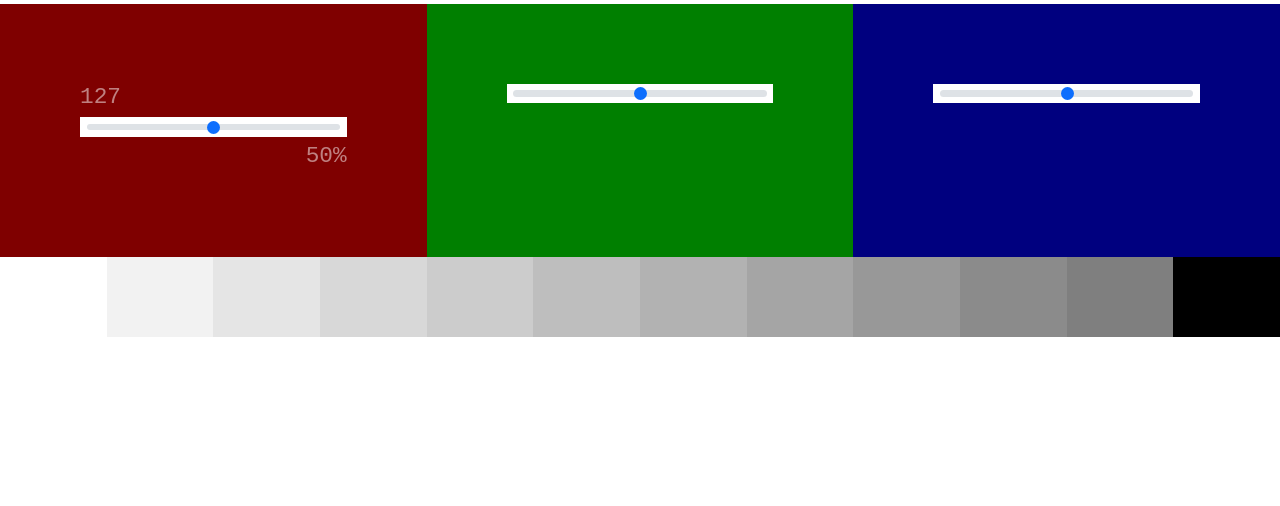
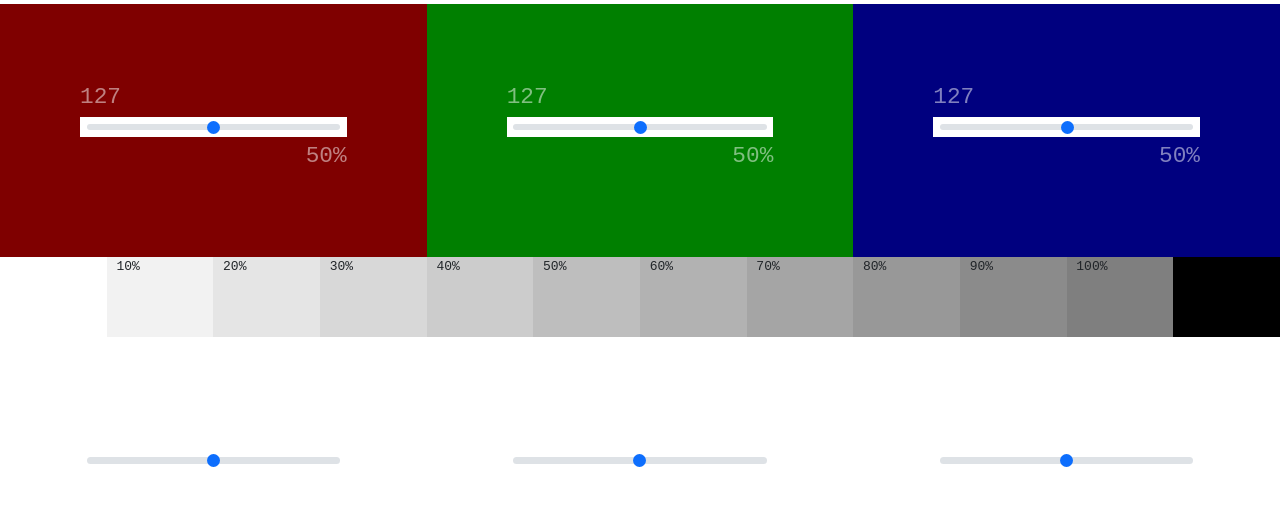
Before and after one commit to kratuvwxyz/colorPicker, a plain HTML site: page index.html in a window 1280 px wide. Shown: the part 42-548 px from the top of the page. Drawn offline with Linux system fonts and the light colour scheme.

Commit message:
general update on green and blue, hue, saturation and lighness part added

```diff
--- a/assets/js/script.js
+++ b/assets/js/script.js
@@ -12,10 +12,14 @@ $(document).on('input', '.red-range', function () {
 });
 $(document).on('input', '.green-range', function () {
 	greenRange = $(this).val();
+	$(".greenNumber").text(greenRange);
+	$(".greenPercent").text(Math.floor(greenRange*100/255));
 	bColor();
 });
 $(document).on('input', '.blue-range', function () {
 	blueRange = $(this).val();
+	$(".blueNumber").text(blueRange);
+	$(".bluePercent").text(Math.floor(blueRange*100/255));
 	bColor();
 });
 
@@ -40,16 +44,16 @@ const gradientColor = (r,g,b) => {
 	$('.color1').css('background-color', `rgb(${redRange},0,0)`);
 	$('.color2').css('background-color', `rgb(0,${greenRange},0)`);
 	$('.color3').css('background-color', `rgb(0,0,${blueRange})`);
-	$('.color-2').css('background-color', `rgba(${r},${g},${b},0.1)`);
-	$('.color-3').css('background-color', `rgba(${r},${g},${b},0.2)`);
-	$('.color-4').css('background-color', `rgba(${r},${g},${b},0.3)`);
-	$('.color-5').css('background-color', `rgba(${r},${g},${b},0.4)`);
-	$('.color-6').css('background-color', `rgba(${r},${g},${b},0.5)`);
-	$('.color-7').css('background-color', `rgba(${r},${g},${b},0.6)`);
-	$('.color-8').css('background-color', `rgba(${r},${g},${b},0.7)`);
-	$('.color-9').css('background-color', `rgba(${r},${g},${b},0.8)`);
-	$('.color-10').css('background-color', `rgba(${r},${g},${b},0.9)`);
-	$('.color-11').css('background-color', `rgba(${r},${g},${b},1)`);
+	$('.color-2').css('background-color', `rgba(${r},${g},${b},0.1)`).text("10%");
+	$('.color-3').css('background-color', `rgba(${r},${g},${b},0.2)`).text("20%");
+	$('.color-4').css('background-color', `rgba(${r},${g},${b},0.3)`).text("30%");
+	$('.color-5').css('background-color', `rgba(${r},${g},${b},0.4)`).text("40%");
+	$('.color-6').css('background-color', `rgba(${r},${g},${b},0.5)`).text("50%");
+	$('.color-7').css('background-color', `rgba(${r},${g},${b},0.6)`).text("60%");
+	$('.color-8').css('background-color', `rgba(${r},${g},${b},0.7)`).text("70%");
+	$('.color-9').css('background-color', `rgba(${r},${g},${b},0.8)`).text("80%");
+	$('.color-10').css('background-color', `rgba(${r},${g},${b},0.9)`).text("90%");
+	$('.color-11').css('background-color', `rgba(${r},${g},${b},1)`).text("100%");
 }
 
 bColor();
--- a/index.html
+++ b/index.html
@@ -27,19 +27,23 @@
 					<h3 class="text-white-50 text-end"><span class="redPercent">50</span>%</h3>
 				</div>
 				<div class="col-4 color2" style="padding: 10vh;">
+					<h3 class="text-white-50"><span class="greenNumber">127</span></h3>
 					<div class="greenBox box">
 						<input type="range" class="form-range green-range p-2" min="0" max="255" step="1" id="customRange3" style="background: #fff;" />
 					</div>
+					<h3 class="text-white-50 text-end"><span class="greenPercent">50</span>%</h3>
 				</div>
 				<div class="col-4 color3" style="padding: 10vh;">
+					<h3 class="text-white-50"><span class="blueNumber">127</span></h3>
 					<div class="blueBox box">
 						<input type="range" class="form-range blue-range p-2" min="0" max="255" step="1" id="customRange3" style="background: #fff;" />
 					</div>
+					<h3 class="text-white-50 text-end"><span class="bluePercent">50</span>%</h3>
 				</div>
 			</div>
 		</div>
 		<div class="container-fluid">
-			<div class="row">
+			<div class="row" style="background-color: #fff;">
 				<div class="col-1 color-1" style="height: 10vh; display: inline-block;"></div>
 				<div class="col-1 color-2" style="height: 10vh; display: inline-block;"></div>
 				<div class="col-1 color-3" style="height: 10vh; display: inline-block;"></div>
@@ -52,6 +56,31 @@
 				<div class="col-1 color-10" style="height: 10vh; display: inline-block;"></div>
 				<div class="col-1 color-11" style="height: 10vh; display: inline-block;"></div>
 				<div class="col-1 color-12" style="height: 10vh; display: inline-block;"></div>
+			</div>
+		</div>
+		<div class="container-fluid">
+			<div class="row">
+				<div class="col-4 color4" style="padding: 10vh;">
+					<h3 class="text-white-50"><span class="hueNumber">HUE</span></h3>
+					<div class="hueBox box">
+						<input type="range" class="form-range hue-range p-2" min="0" max="360" value="180" step="1" id="customRange3" style="background: #fff;" />
+					</div>
+					<h3 class="text-white-50 text-end"><span class="huePercent">180</span></h3>
+				</div>
+				<div class="col-4 color4" style="padding: 10vh;">
+					<h3 class="text-white-50"><span class="saturationNumber">SATURATION</span></h3>
+					<div class="saturationBox box">
+						<input type="range" class="form-range saturation-range p-2" min="0" max="100" value="50" step="1" id="customRange3" style="background: #fff;" />
+					</div>
+					<h3 class="text-white-50 text-end"><span class="saturationPercent">50</span></h3>
+				</div>
+				<div class="col-4 color4" style="padding: 10vh;">
+					<h3 class="text-white-50"><span class="lightnessNumber">LIGHTNESS</span></h3>
+					<div class="lightnessBox box">
+						<input type="range" class="form-range lightness-range p-2" min="0" max="100" value="50" step="1" id="customRange3" style="background: #fff;" />
+					</div>
+					<h3 class="text-white-50 text-end"><span class="lightnessPercent">50</span></h3>
+				</div>
 			</div>
 		</div>
 		<div class="container-fluid">
```
